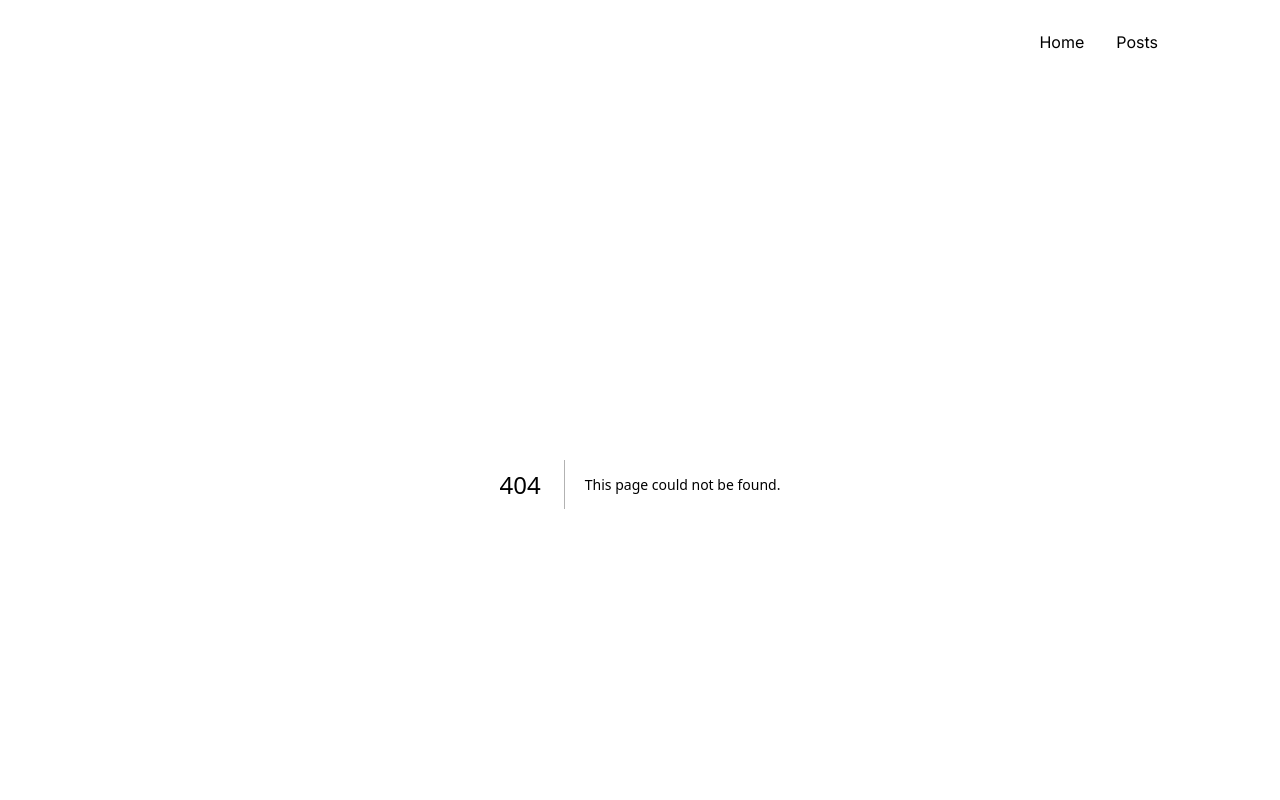
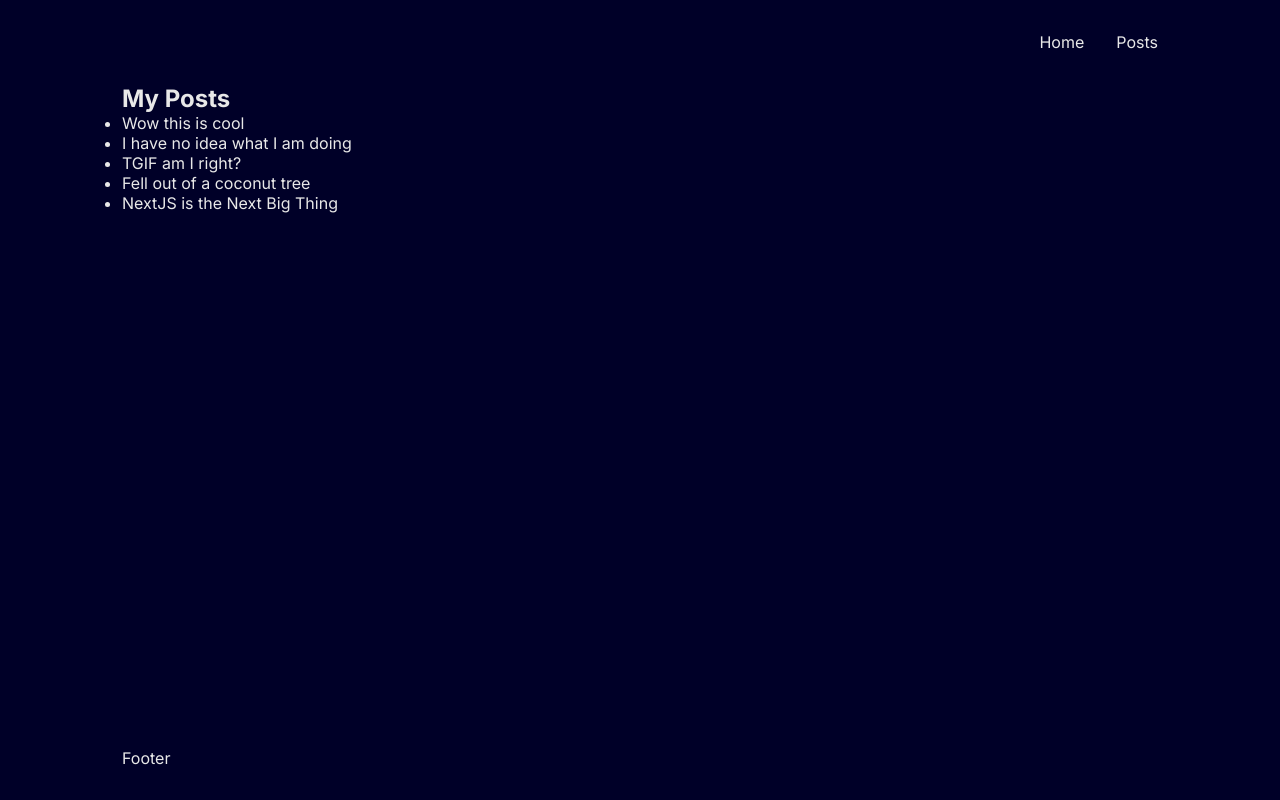
Before and after one commit to vincentpchevalier/next-blog, a Next.js app: page /blog in a window 1280 px wide. Before the commit this address had no page. Built offline with nearby package versions, Linux system fonts and the light colour scheme.

Commit message:
set up Blog page with list of links

```diff
--- /dev/null
+++ b/app/blog/page.js
@@ -0,0 +1,27 @@
+import Link from 'next/link';
+
+import styles from '../page.module.css';
+
+const blogposts = [
+	{ id: 1, title: 'Wow this is cool' },
+	{ id: 2, title: 'I have no idea what I am doing' },
+	{ id: 3, title: 'TGIF am I right?' },
+	{ id: 4, title: 'Fell out of a coconut tree' },
+	{ id: 5, title: 'NextJS is the Next Big Thing' },
+];
+
+function Blog() {
+	return (
+		<main className={styles.main}>
+			<h2>My Posts</h2>
+			<ul className={styles.posts}>
+				{blogposts.map((post) => (
+					<li key={post.id}>
+						<Link href={`/blog/${post.id}`}>{post.title}</Link>
+					</li>
+				))}
+			</ul>
+		</main>
+	);
+}
+export default Blog;
```
